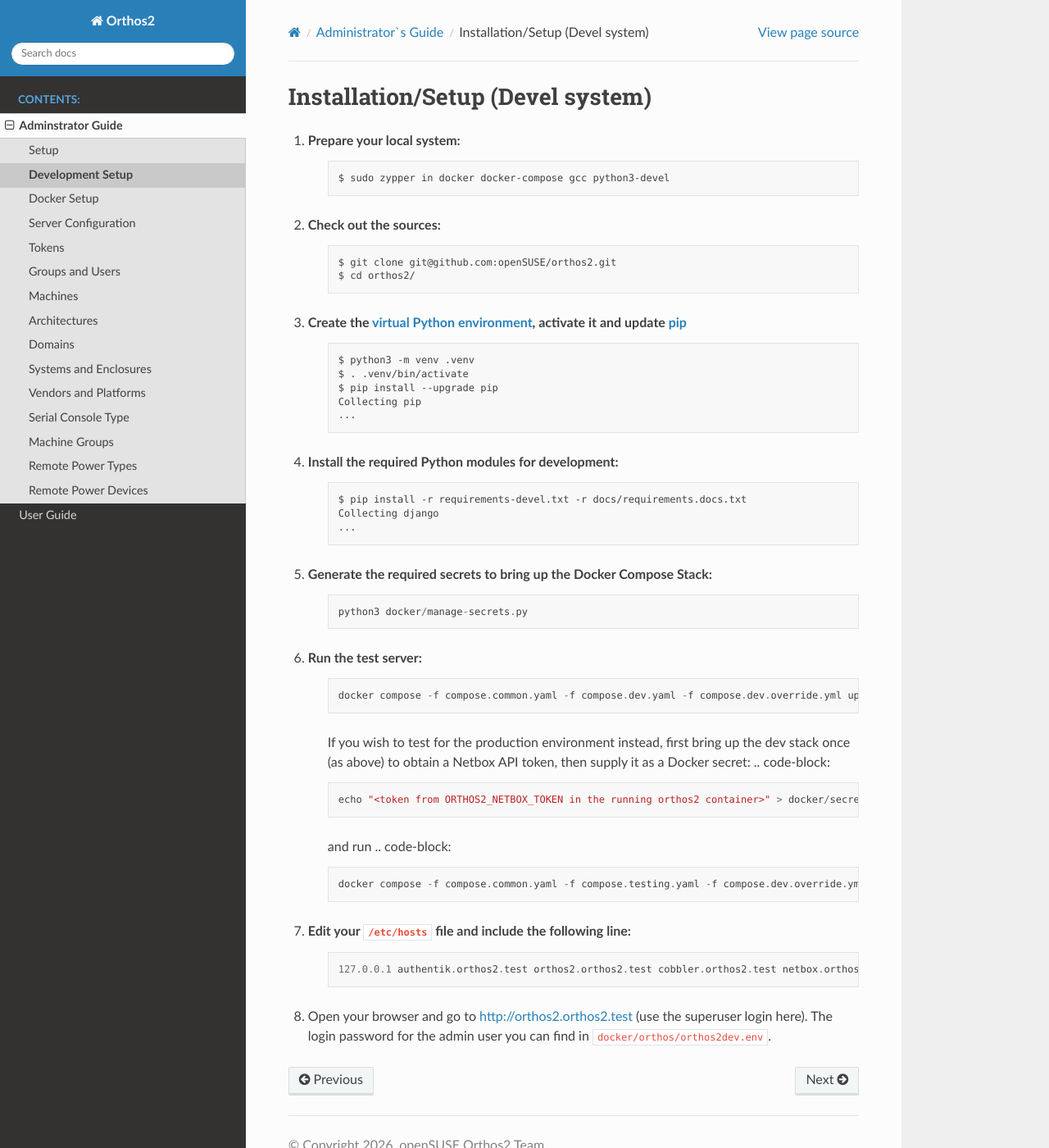
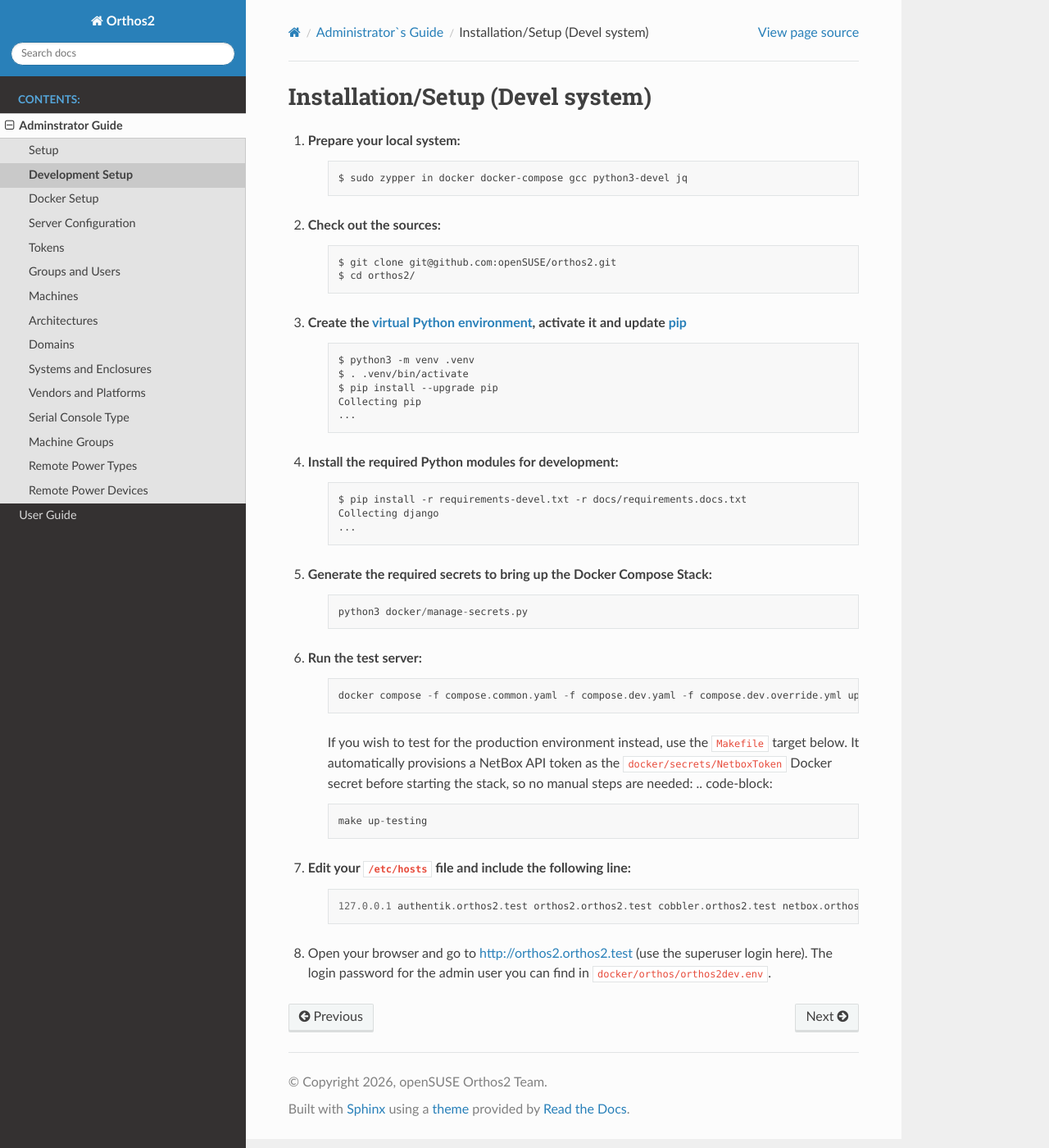
Before and after one commit to openSUSE/orthos2, a Sphinx documentation site: the page built from docs/adminguide/setup_devel.rst, in a window 1280 px wide and 1400 px high. Shown: the whole window at 82% size. Built offline with Sphinx 7.4.7 and the Read the Docs theme 3.1.0, drawn with Linux system fonts in a browser that asks for light colours.

Commit message:
chore(docker): automate creating a NetBox token for testing

```diff
--- a/docs/adminguide/setup_devel.rst
+++ b/docs/adminguide/setup_devel.rst
@@ -5,7 +5,7 @@
 1. Prepare your local system:
     .. code-block::
 
-        $ sudo zypper in docker docker-compose gcc python3-devel
+        $ sudo zypper in docker docker-compose gcc python3-devel jq
 
 
 2. Check out the sources:
@@ -42,16 +42,12 @@
 
         docker compose -f compose.common.yaml -f compose.dev.yaml -f compose.dev.override.yml up -d
 
-    If you wish to test for the production environment instead, first bring up the dev stack once
-    (as above) to obtain a Netbox API token, then supply it as a Docker secret:
+    If you wish to test for the production environment instead, use the ``Makefile`` target below.
+    It automatically provisions a NetBox API token as the ``docker/secrets/NetboxToken`` Docker
+    secret before starting the stack, so no manual steps are needed:
     .. code-block::
 
-        echo "<token from ORTHOS2_NETBOX_TOKEN in the running orthos2 container>" > docker/secrets/NetboxToken
-
-    and run
-    .. code-block::
-
-        docker compose -f compose.common.yaml -f compose.testing.yaml -f compose.dev.override.yml up -d
+        make up-testing
 
 7. Edit your ``/etc/hosts`` file and include the following line:
     .. code-block::
```
Also changed, not shown: 3 other files.
